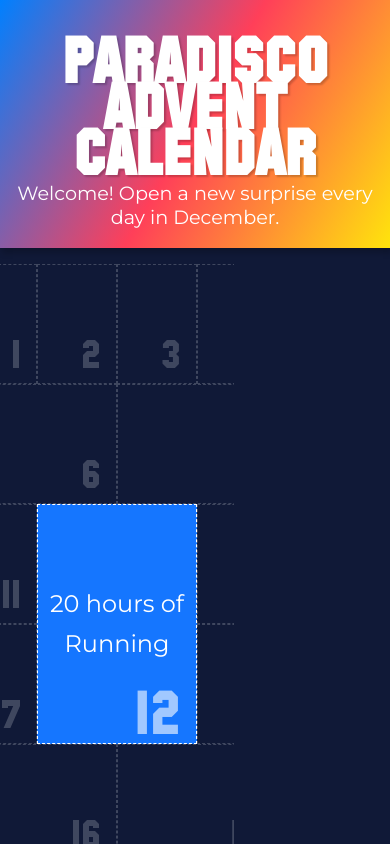
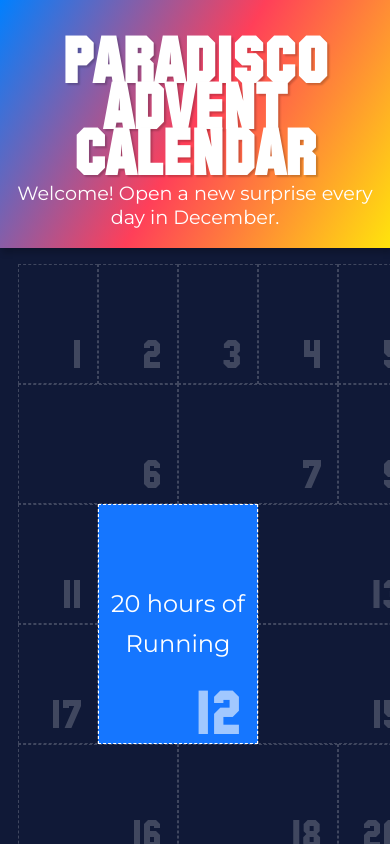
Before and after one commit to nBatiaikina/paradisco-advent-calender, a React (Create React App) app in the folder react-advent-calendar/: page / in a window 390 px wide. Shown: the top 844 px of the page. Built offline with nearby package versions, Linux system fonts and the light colour scheme; no server answers; the database is empty.

Commit message:
updated the arrangement of the containers for the smaller screens

```diff
--- a/react-advent-calendar/src/App.css
+++ b/react-advent-calendar/src/App.css
@@ -25,8 +25,6 @@ body {
   min-height: 100vh;
   /* background: linear-gradient(120deg, #2d96ff 0%, #df4559 50%, #f0c668 100%);*/
   background: #101937;
-  background-attachment: fixed;
-  overflow-x: hidden;
 }
 
 .header {
@@ -109,7 +107,13 @@ p {
   padding-right: 18px;
   max-width: 100vw;
   overflow-x: hidden;
-  position: relative;
+  position: relat;
+}
+
+@media only screen and (max-width: 1100px) {
+  .calendar {
+    grid-template-columns: repeat(5, minmax(80px, 1fr));
+  }
 }
 .day {
   background: transparent;
@@ -376,20 +380,26 @@ p {
   background: linear-gradient(90deg, #4bc8de 0%, #0088ff 100%);
   transition: width 0.4s cubic-bezier(0.4, 1.4, 0.6, 1);
 }
-@media (max-width: 900px) {
+@media (max-width: 876px) {
   .side-by-side {
     flex-direction: column;
     height: auto;
-    gap: 1.5em;
+    gap: 0;
   }
-  .calendar-component {
-    max-width: 100vw;
+
+  .calendar,
+  .team-input-results {
     width: 100vw;
-    height: auto;
-    min-height: 0;
+    box-sizing: border-box;
   }
-  .calendar-component {
-    border-right: none;
-    border-bottom: 2px solid #df4559;
+
+  .calendar {
+    grid-template-columns: repeat(8, minmax(80px, 1fr));
   }
 }
+
+@media only screen and (max-width: 640px) {
+  .calendar {
+    grid-template-columns: repeat(6, minmax(80px, 1fr));
+  }
+}
```
